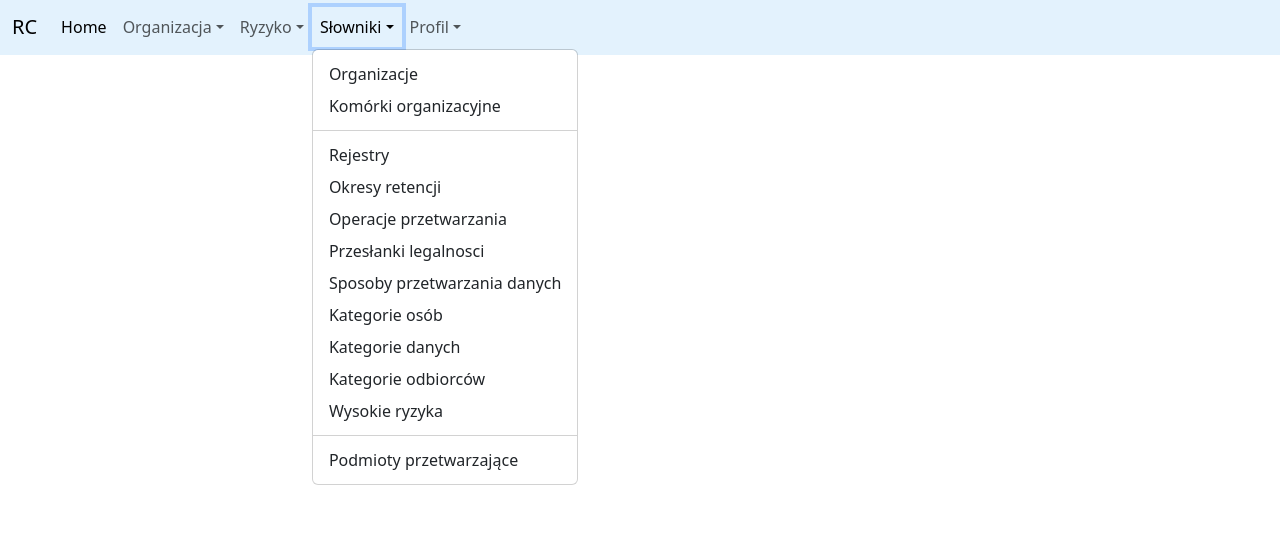
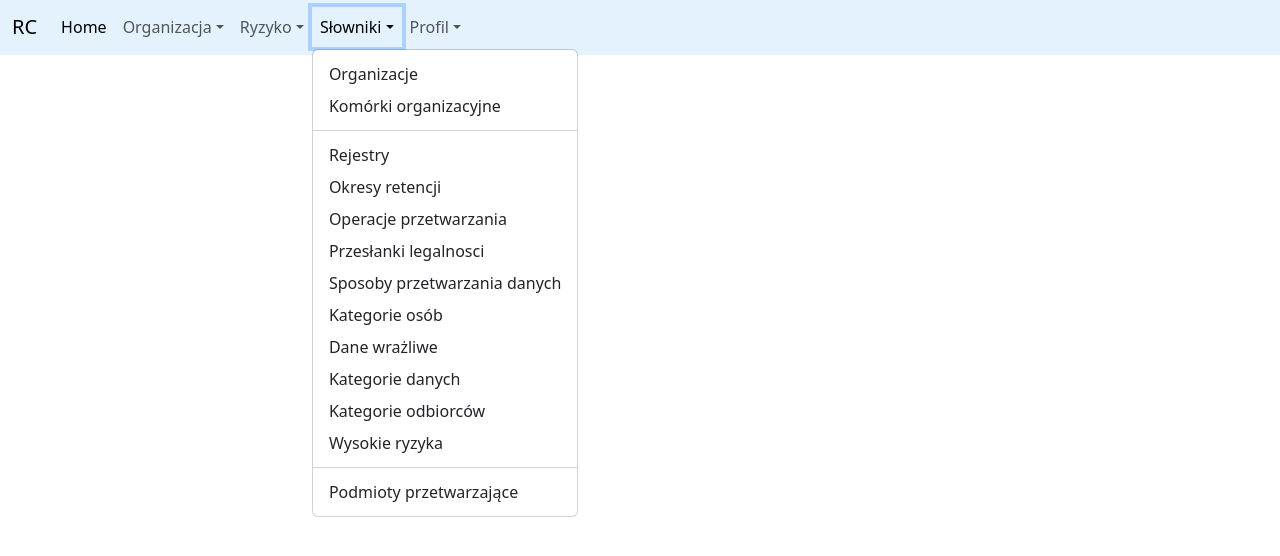
Before and after one commit to AlekJakubowski/RejCz, a Django app: page / in a window 1280 px wide, after a click on "Słowniki". Shown: the part 41-597 px from the top of the page. Run offline with Django 5.2, Linux system fonts and the light colour scheme; the visitor is signed in with stand-in values (Sample User, id 1); some libraries are stand-ins or nearby versions.

Commit message:
dodane menu dane wrażliwe

```diff
--- a/src/templates/navbar.html
+++ b/src/templates/navbar.html
@@ -74,6 +74,7 @@
               <li><a class="dropdown-item" href="/rejestr/PrzeslankaLegalnosci/">Przesłanki legalnosci</a></li>
               <li><a class="dropdown-item" href="/rejestr/SposobPrzetwarzania/">Sposoby przetwarzania danych</a></li>
               <li><a class="dropdown-item" href="/rejestr/KategoriaOsob/">Kategorie osób</a></li>
+              <li><a class="dropdown-item" href="/rejestr/DanaWrazliwa/">Dane wrażliwe</a></li>
               <li><a class="dropdown-item" href="/rejestr/KategoriaDanych/">Kategorie danych</a></li>
               <li><a class="dropdown-item" href="/rejestr/KategoriaOdbiorcow/">Kategorie odbiorców</a></li>
               <li><a class="dropdown-item" href="/rejestr/WysokieRyzyko/">Wysokie ryzyka</a></li>
```
